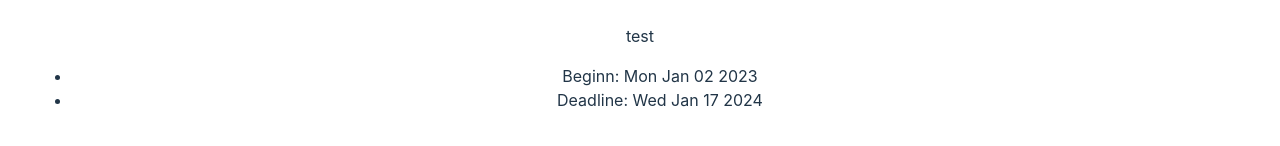
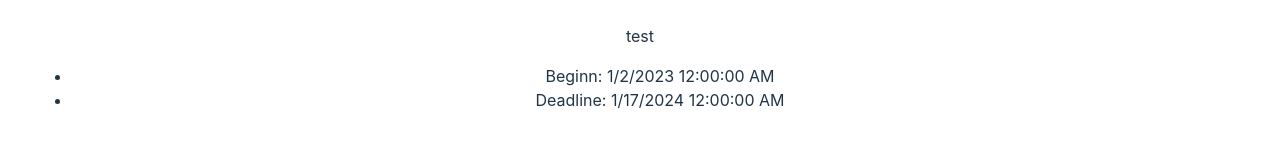
Before and after one commit to Toto149/CapStoneProjekt-Produktivitaets-App, a React (Vite) app in the folder frontend/: page / in a window 1280 px wide. Shown: the part 492-638 px from the top of the page. Built offline with nearby package versions, Linux system fonts and the light colour scheme.

Commit message:
change to show localeDate formatting and add LocalTime

```diff
--- a/frontend/src/components/TodoCard.tsx
+++ b/frontend/src/components/TodoCard.tsx
@@ -30,8 +30,8 @@ export default function TodoCard(props : Readonly<Todo>){
                 <h3>{props.title}</h3>
                 <p>{props.description}</p>
                 <ul>
-                    <li>Beginn: {props.startDate.toDateString()}</li>
-                    <li>Deadline: {props.deadline.toDateString()}</li>
+                    <li>Beginn: {props.startDate.toLocaleDateString() + " " + props.startDate.toLocaleTimeString()}</li>
+                    <li>Deadline: {props.deadline.toLocaleDateString() + " " + props.deadline.toLocaleTimeString()}</li>
                 </ul>
         </div>
 
```
